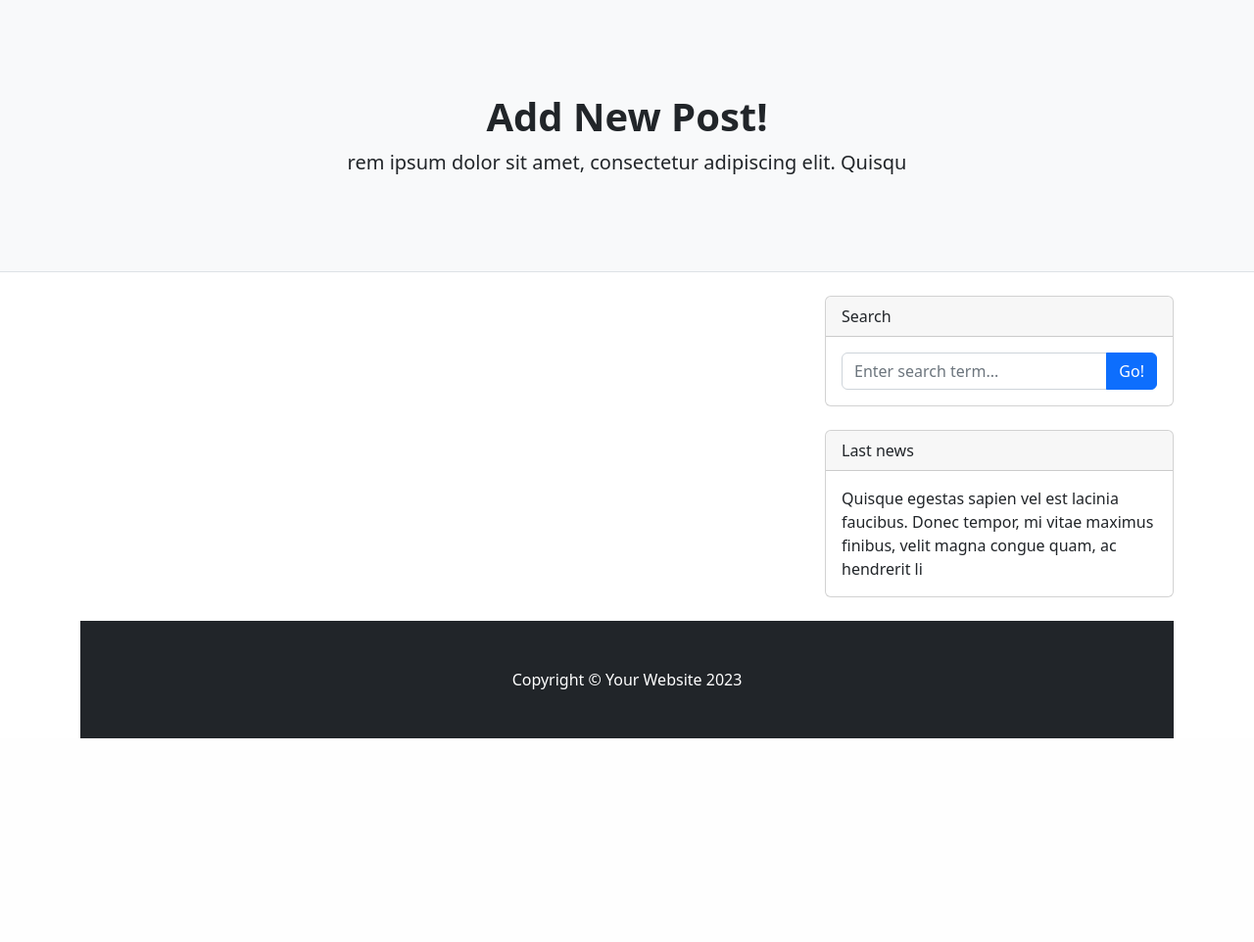
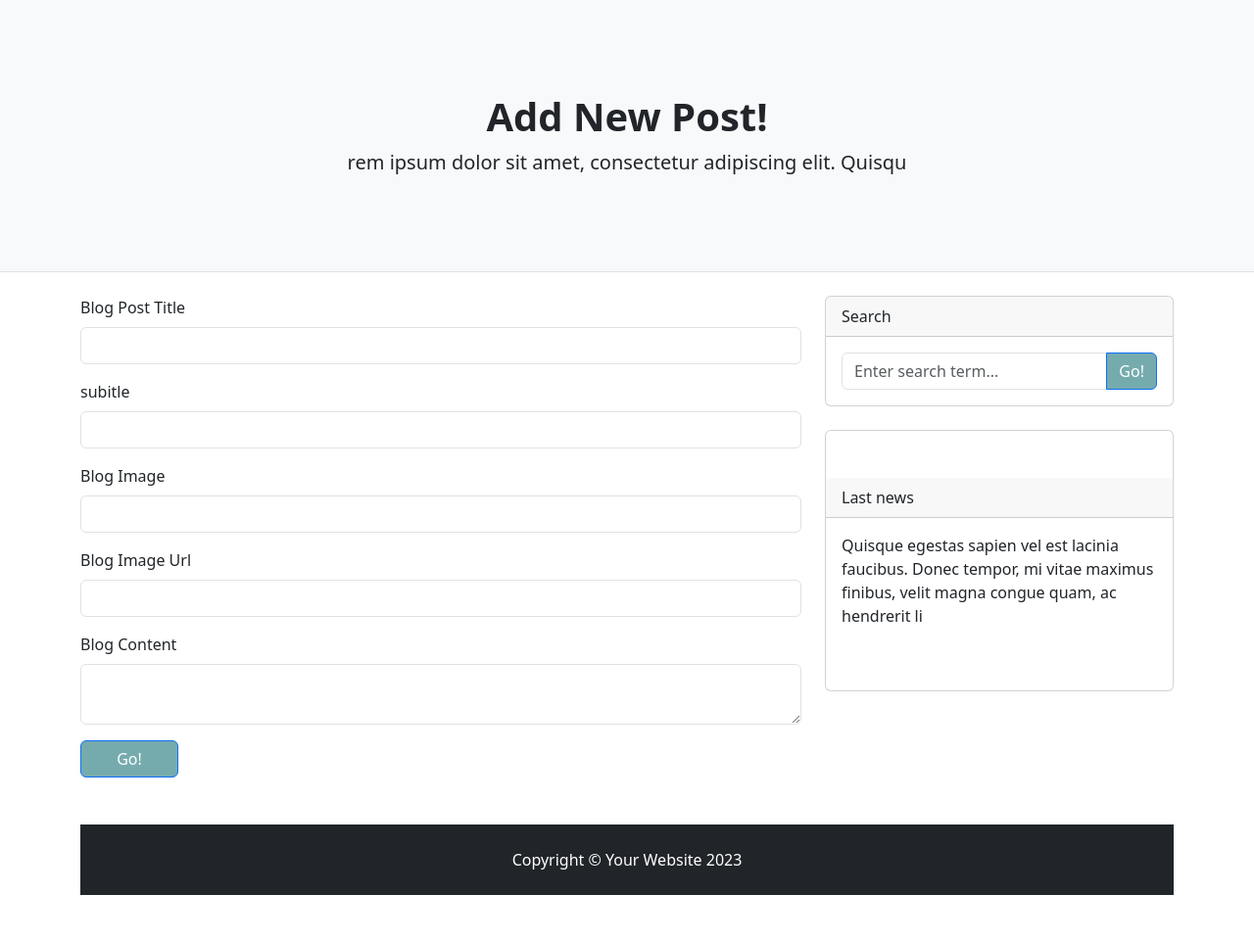
Before and after one commit to RicardoAGomezV/RESTful-Blog, a Flask app: page /new_post in a window 1280 px wide. Shown: the part 57-1019 px from the top of the page at 98% size. Before the commit the page ends 811 px from the top, so only its background shows below. Run offline with Flask 3, Linux system fonts and the light colour scheme; some libraries are stand-ins or nearby versions.

Commit message:
form so that the user can create new posts ready

```diff
--- a/main.py
+++ b/main.py
@@ -6,8 +6,17 @@ from sqlalchemy.orm import Mapped, mapped_column
 from sqlalchemy import Integer, String, Text
 from wtforms import Form,  StringField, SubmitField, validators
 from flask_wtf import FlaskForm
+from flask_bootstrap import Bootstrap5
+from flask_ckeditor import CKEditor
+from flask_ckeditor import CKEditorField
 
 app = Flask(__name__)
+
+# Initialise the CKEditor so that we can use it in make_post.html
+ckeditor = CKEditor(app)
+
+app.config['SECRET_KEY'] = '8BYkEfBA6O6donzWlSihBXox7C0sKR6b'
+Bootstrap5(app)
 
 
 # CREATE DB
@@ -89,8 +98,8 @@ with app.app_context():
 @app.route("/")
 def get_all_posts():
     # Get the most recent post
+    # orders them by date in descending order, and takes the first result (the most recent).
     most_recent_post = db.session.execute(db.select(BlogPost).order_by(BlogPost.date.desc())).scalars().first()
-    # orders them by date in descending order, and takes the first result (the most recent).
 
     # Get all posts except the most recent one
     all_posts_except_most_recent = db.session.execute(db.select(BlogPost).where(BlogPost.id != most_recent_post.id).order_by(BlogPost.date.desc())).scalars().all()
@@ -109,24 +118,38 @@ def show_post(post_id):
 
 
 
-# Form class for
+# Form class for creating a new blog post
 class CreatePostForm(FlaskForm):
 
+    # Field for the blog post title
     blog_post_title = StringField('Blog Post Title', [validators.Length(min=5, max=35), validators.DataRequired(message="Review is required.")])
 
+    # Field for the subtitle of the blog post
     subtitle = StringField('subitle', [validators.Length(min=5, max=35), validators.DataRequired(message="Subtitle is required.")])
 
+    # Field for the author's name
     author_name = StringField('Blog Image', [validators.Length(min=5, max=35), validators.DataRequired(message="Author name is required.")])
 
+    # Field for the URL of the blog post's image
     img_url = StringField('Blog Image Url', [validators.Length(min=5, max=35), validators.DataRequired(message="A URL for the background image is required."), validators.URL()])
 
-    # Submit button
-    submit = SubmitField('Submit')
+    # Field for the body content of the blog post, using CKEditor
+    body = CKEditorField("Blog Content", [validators.DataRequired()])
+    # Submit button - Removed for now to prevent accidental form submission
+    # submit = SubmitField('Submit')
 
 
 
 @app.route("/new_post")
 def new_post():
+    form = CreatePostForm()
+
+    if form.validate_on_submit():
+        pass
+
+    else:
+        return render_template('make-post.html', form=form)
+
 
     return render_template('make-post.html')
 
--- a/templates/make-post.html
+++ b/templates/make-post.html
@@ -1,6 +1,6 @@
 <!DOCTYPE html>
 <html lang="en">
-    {% block head %}
+
 
 <head>
     <meta charset="utf-8" />
@@ -12,8 +12,12 @@
     <link rel="icon" type="image/x-icon" href="assets/favicon.ico" />
     <!-- Core theme CSS (includes Bootstrap)-->
     <link href="{{ url_for('static', filename='css/styles.css') }}" rel="stylesheet" />
+
+
+    {{ bootstrap.load_css() }}
+    {% from 'bootstrap5/form.html' import render_form %}
 </head>
-    {% endblock %}
+
 <body>
     <!-- Responsive navbar-->
     <nav class="navbar navbar-expand-lg navbar-dark bg-dark">
@@ -50,8 +54,20 @@
 
                 <!-- Nested row for non-featured blog posts-->
                 <div class="row">
+                  <form action="/" method="post">
 
-                  <!-- form -->
+
+                    <!-- Add CKEditor and render the WTF form-->
+                    {{ form.csrf_token }}
+                    {{ render_form(form) }}
+
+                    <div class="container">
+                      {{ ckeditor.load() }}
+                      {{ ckeditor.config(name='body') }}
+                      <button style="background-color: #76ABAE; width: 100px;"  class="btn btn-primary" id="button-search" type="submit">Go!</button>
+                    </div>
+
+                  </form>
 
                 </div>
 
@@ -64,20 +80,21 @@
                     <div class="card-body">
                         <div class="input-group">
                             <input class="form-control" type="text" placeholder="Enter search term..." aria-label="Enter search term..." aria-describedby="button-search" />
-                            <button class="btn btn-primary" id="button-search" type="button">Go!</button>
+                            <button style="background-color: #76ABAE;"  class="btn btn-primary" id="button-search" type="button">Go!</button>
+
                         </div>
                     </div>
                 </div>
 
                 <!-- Side widget-->
-                <div class="card mb-4">
+                <div class="card mb-4 py-5">
                     <div class="card-header">Last news</div>
                     <div class="card-body">Quisque egestas sapien vel est lacinia faucibus. Donec tempor, mi vitae maximus finibus, velit magna congue quam, ac hendrerit li</div>
                 </div>
             </div>
         </div>
         <!-- Footer-->
-        <footer class="py-5 bg-dark">
+        <footer class="py-4 bg-dark my-5">
             <div class="container">
                 <p class="m-0 text-center text-white">Copyright &copy; Your Website 2023</p>
             </div>
@@ -88,7 +105,7 @@
         <!-- Core theme JS-->
         <script src="{{ url_for('static', filename='js/scripts.js') }}"></script>
 
-
+        {{ bootstrap.load_js() }}
 </body>
 
 </html>
```
Also changed, not shown: templates/index.html (+16 -6 lines).
